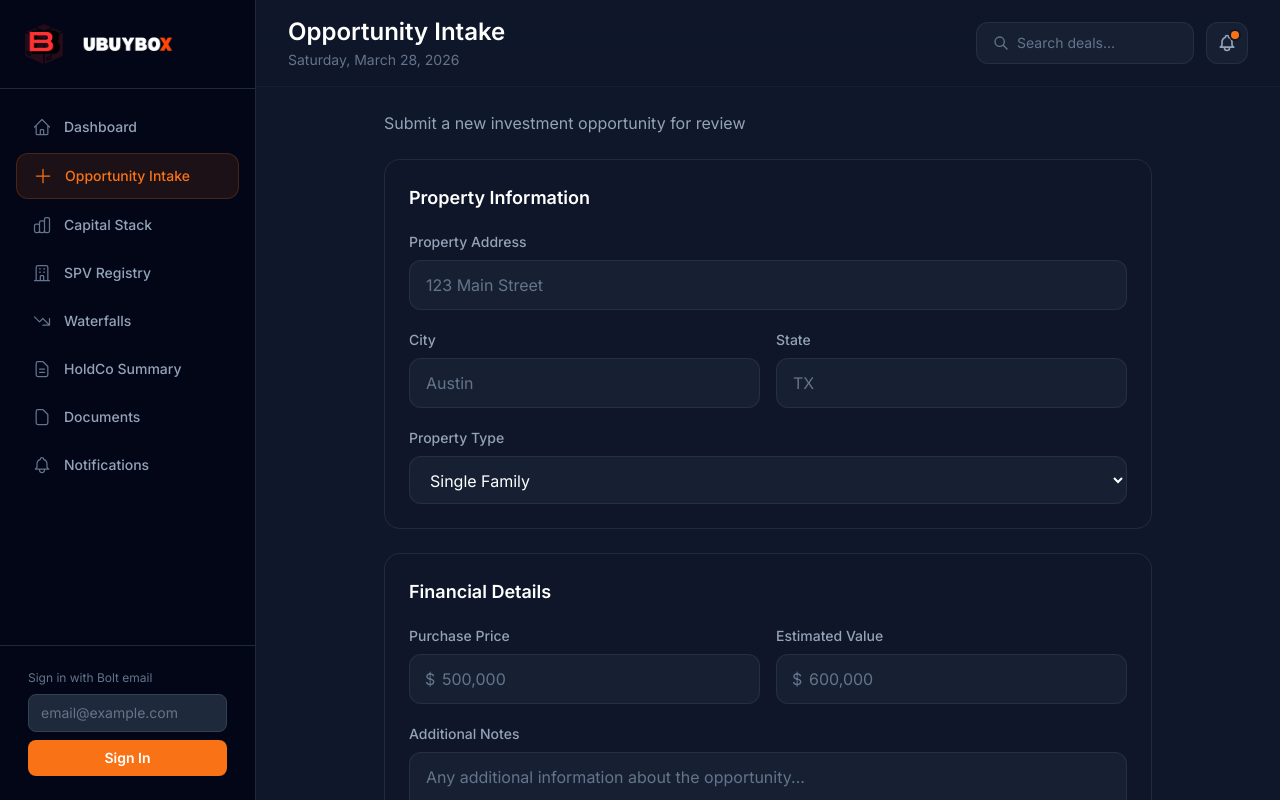
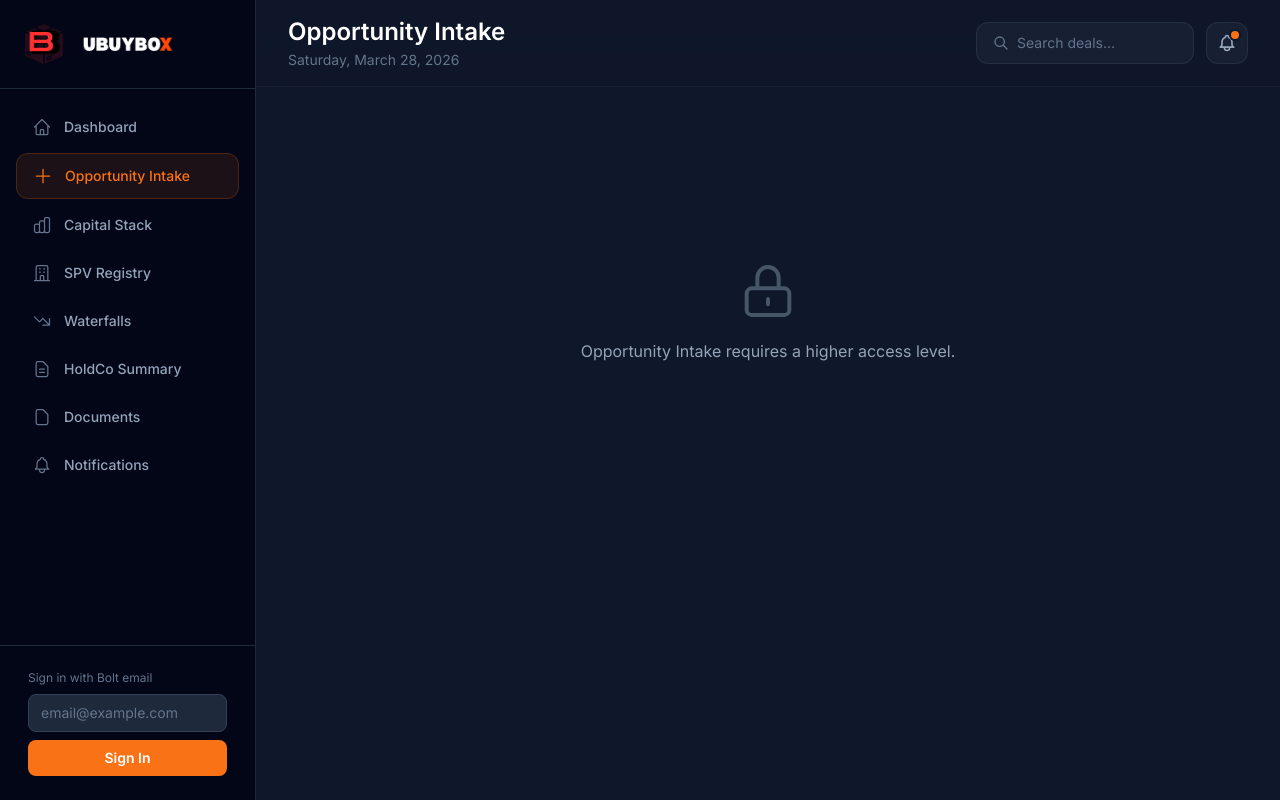
Before and after one commit to Go007011/ubuybox.julious-dashboard, a React (Vite) app in the folder frontend/: page /intake in a window 1280 px wide. Shown: the top 800 px of the page. Built offline with nearby package versions, Linux system fonts and the light colour scheme.

Commit message:
auto-commit for 992b7f8e-cec7-4a86-9024-2b6d1ee7c12a

```diff
--- a/frontend/src/layout/Sidebar.tsx
+++ b/frontend/src/layout/Sidebar.tsx
@@ -90,6 +90,8 @@ export default function Sidebar({ isOpen, onClose }: SidebarProps) {
         <nav className="p-4 space-y-1 flex-1 overflow-y-auto">
           {menuItems.map((item) => {
             const isActive = location.pathname === item.path;
+            // Hide Opportunity Intake for LEVEL_1
+            if (item.path === '/intake' && userInfo && userInfo.licenseLevel === 'LEVEL_1') return null;
             return (
               <Link
                 key={item.path}
--- a/frontend/src/pages/OpportunityIntake.tsx
+++ b/frontend/src/pages/OpportunityIntake.tsx
@@ -1,4 +1,30 @@
+import { useState, useEffect } from 'react';
+import { resolveUser, licenseToVisibility } from '../api/deals';
+import { isAuthenticated } from '../api/auth';
+
 export default function OpportunityIntake() {
+  const [allowed, setAllowed] = useState<boolean | null>(null);
+
+  useEffect(() => {
+    if (!isAuthenticated()) { setAllowed(false); return; }
+    resolveUser().then(u => setAllowed(u ? u.licenseLevel !== 'LEVEL_1' : false));
+  }, []);
+
+  if (allowed === null) return <div className="flex items-center justify-center min-h-[400px]"><div className="w-12 h-12 border-4 border-orange-500 border-t-transparent rounded-full animate-spin mx-auto"></div></div>;
+
+  if (!allowed) {
+    return (
+      <div className="flex items-center justify-center min-h-[400px]" data-testid="opportunity-intake-blocked">
+        <div className="text-center">
+          <svg className="w-16 h-16 text-slate-600 mx-auto mb-4" fill="none" stroke="currentColor" viewBox="0 0 24 24">
+            <path strokeLinecap="round" strokeLinejoin="round" strokeWidth={1.5} d="M12 15v2m-6 4h12a2 2 0 002-2v-6a2 2 0 00-2-2H6a2 2 0 00-2 2v6a2 2 0 002 2zm10-10V7a4 4 0 00-8 0v4h8z" />
+          </svg>
+          <p className="text-slate-400">Opportunity Intake requires a higher access level.</p>
+        </div>
+      </div>
+    );
+  }
+
   return (
     <div className="max-w-3xl mx-auto space-y-6" data-testid="opportunity-intake-page">
       <p className="text-slate-400">Submit a new investment opportunity for review</p>
```
